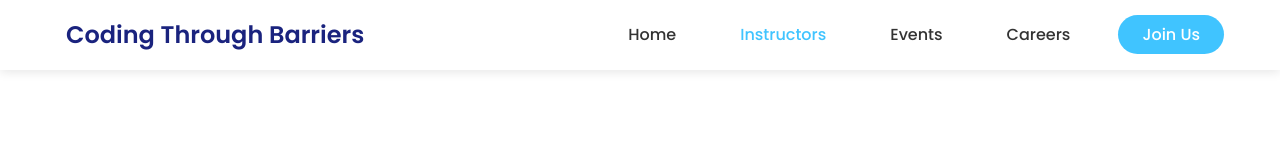
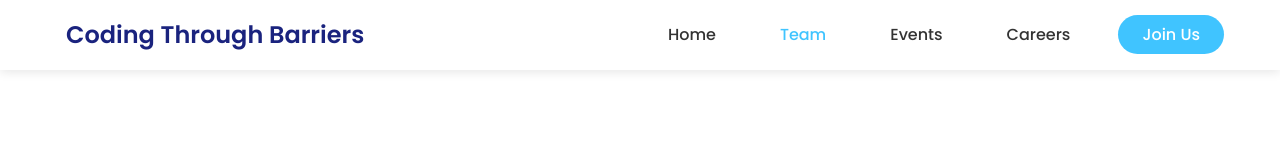
Before and after one commit to mahdihasan2/Coding-Through-Barriers-Demo-Project, a plain HTML site: page instructors.html in a window 1280 px wide. Shown: the top 160 px of the page. Drawn offline with Linux system fonts and the light colour scheme.

Commit message:
Update instructors.html

```diff
--- a/instructors.html
+++ b/instructors.html
@@ -19,7 +19,7 @@
             </div>
             <ul class="nav-links">
                 <li><a href="index.html#home">Home</a></li>
-                <li><a href="instructors.html" class="active">Instructors</a></li>
+                <li><a href="instructors.html" class="active">Team</a></li>
                 <li><a href="events.html">Events</a></li>
                 <li><a href="careers.html">Careers</a></li>
                 <li><a href="index.html#contact" class="nav-cta">Join Us</a></li>
```
